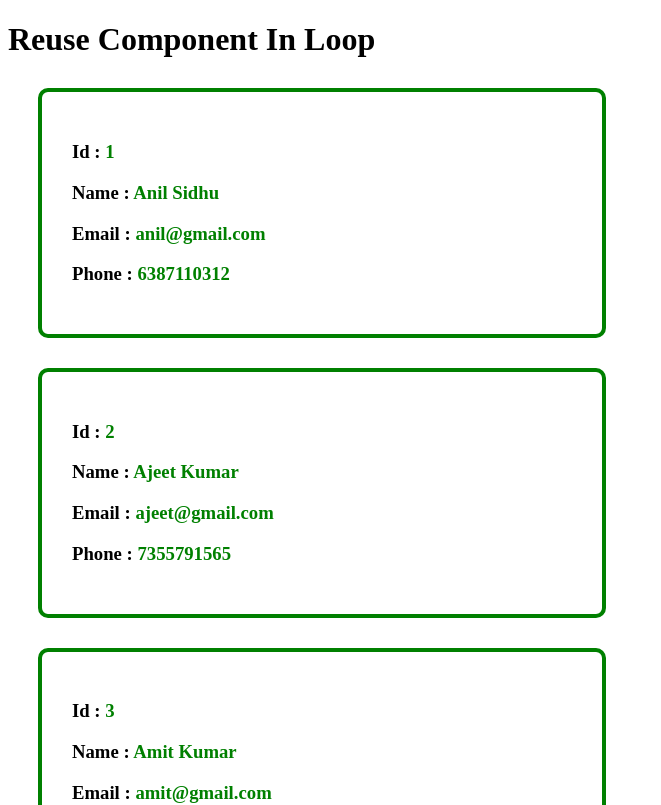
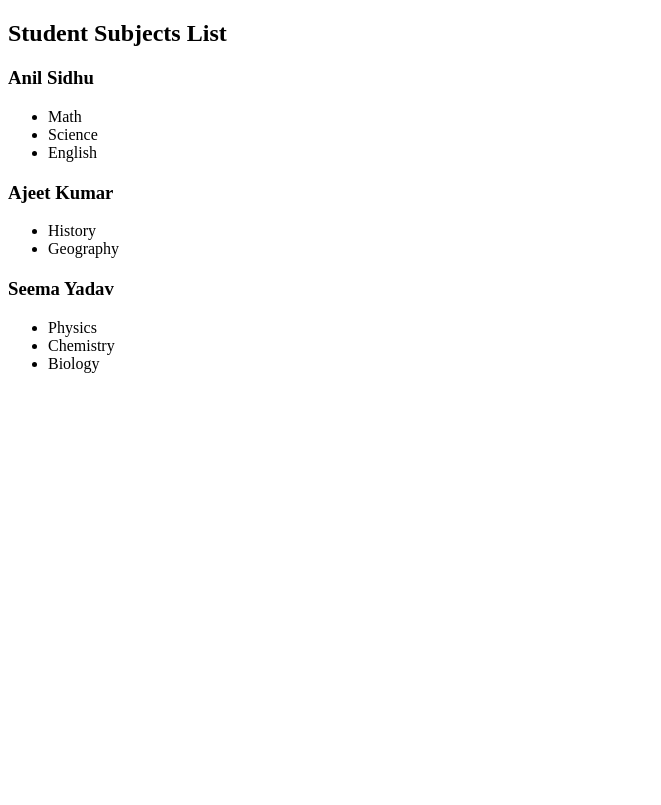
Before and after one commit to Hiii111/-react-code, a React (Vite) app: page / in a window 1280 px wide. Shown: the top 805 px of the page, without its empty margins (0-661 px from the left). Built offline with nearby package versions, Linux system fonts and the light colour scheme.

Commit message:
nestedloop

```diff
--- a/src/App.jsx
+++ b/src/App.jsx
@@ -112,11 +112,12 @@ import Checkboxes from "./Checkboxes";
 import DropdownRadioButton from "./DropdownRadioButton";
 import Home from "./Home";
 import Loop from "./Loop";
+import NestedLoop from "./NestedLoop";
 
 function App(){
   return(
     <div>
-      <Loop />
+      <NestedLoop />
     </div>
   )
 }
--- /dev/null
+++ b/src/NestedLoop.jsx
@@ -0,0 +1,34 @@
+function NestedLoop() {
+  const data = [
+    {
+      student: 'Anil Sidhu',
+      subjects: ['Math', 'Science', 'English']
+    },
+    {
+      student: 'Ajeet Kumar',
+      subjects: ['History', 'Geography']
+    },
+    {
+      student: 'Seema Yadav',
+      subjects: ['Physics', 'Chemistry', 'Biology']
+    }
+  ];
+
+  return (
+    <div>
+      <h2>Student Subjects List</h2>
+      {data.map((item, index) => (
+        <div key={index} style={{ marginBottom: '20px' }}>
+          <h3>{item.student}</h3>
+          <ul>
+            {item.subjects.map((subject, subIndex) => (
+              <li key={subIndex}>{subject}</li>
+            ))}
+          </ul>
+        </div>
+      ))}
+    </div>
+  );
+}
+
+export default NestedLoop;
--- a/src/main.jsx
+++ b/src/main.jsx
@@ -5,6 +5,6 @@ import App from './App.jsx'
 
 createRoot(document.getElementById('root')).render(
   <StrictMode>
-    <App name="Mo Ahamad" email="moahamad@gmail.com" />
+    <App />
   </StrictMode>,
 )
```
